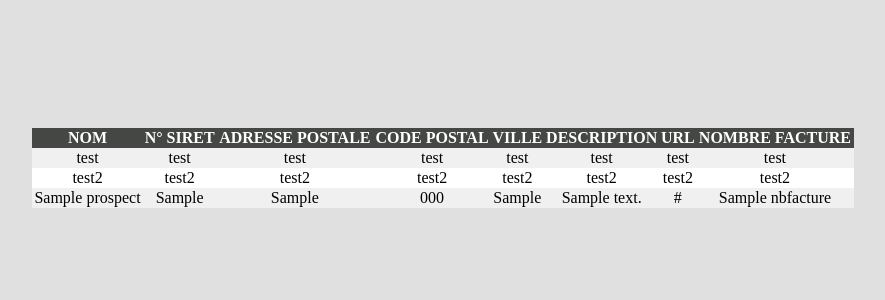
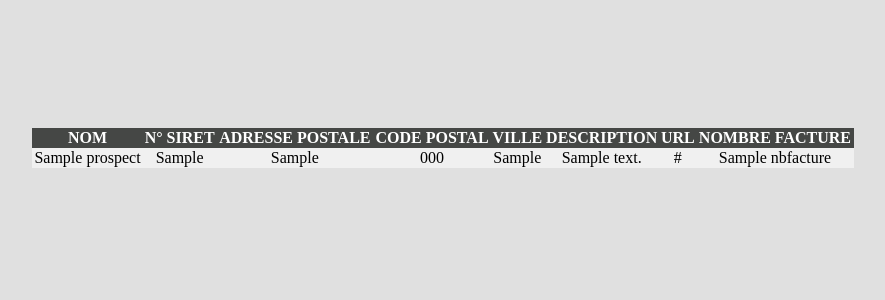
Before and after one commit to Jeannegbl/LaJolieBoiteACode, a Flask app: template templates/accueil.html in a window 1280 px wide. Shown: the part 120-420 px from the top of the page, without its empty margins (197-1082 px from the left). Run offline with Flask 2, Linux system fonts and the light colour scheme; the template is opened without the code that fills it: most values are stand-ins (such as "Sample title", 1, 10 or a date in 2020).

Commit message:
Page d'accueil fonctionnel

```diff
--- a/templates/accueil.html
+++ b/templates/accueil.html
@@ -23,26 +23,6 @@
                     <th>NOMBRE FACTURE</th>
                 </tr>
                 <tr>
-                    <td>test</td>
-                    <td>test</td>
-                    <td>test</td>
-                    <td>test</td>
-                    <td>test</td>
-                    <td>test</td>
-                    <td>test</td>
-                    <td>test</td>
-                </tr>
-                <tr>
-                    <td>test2</td>
-                    <td>test2</td>
-                    <td>test2</td>
-                    <td>test2</td>
-                    <td>test2</td>
-                    <td>test2</td>
-                    <td>test2</td>
-                    <td>test2</td>
-                </tr>
-                <tr>
                     <td>{{prospect.nom_p}}</td>
                     <td>{{prospect.siret_p}}</td>
                     <td>{{prospect.adresse_p}}</td>
```
